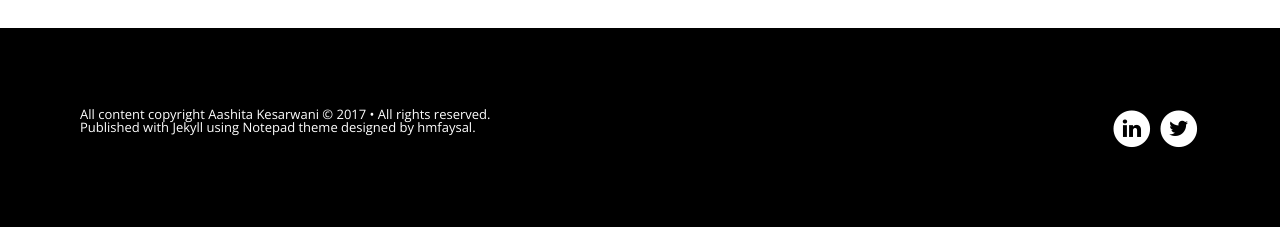
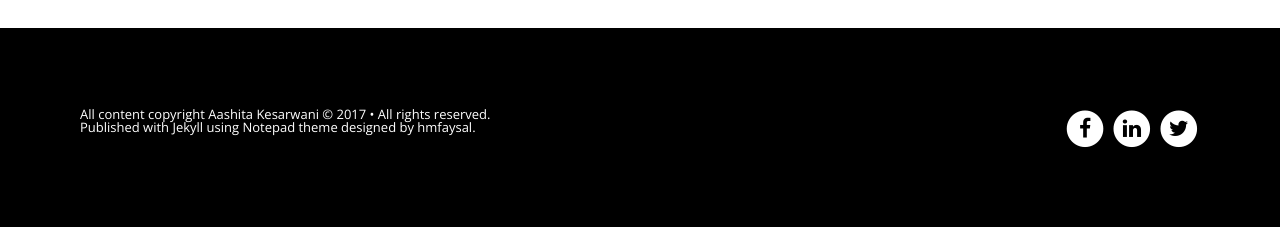
Before and after one commit to AashitaK/AashitaK.github.io, a Jekyll site: the page built from index.html, in a window 1280 px wide. Shown: the part 1460-1687 px from the top of the page. Built offline with Jekyll 4.4.1, drawn with Linux system fonts in a browser that asks for light colours; nearby versions of some CDN libraries; the list of posts is cut into pages by our own code.

Commit message:
Update fontawesome

```diff
--- a/_includes/footer.html
+++ b/_includes/footer.html
@@ -7,7 +7,10 @@
     <div class="social-icons">
         {% if site.owner.github %}
         <a href="http://github.com/{{ site.owner.github }}">
-            <i class="material-icons">github</i>
+            <span class="fa-stack fa-lg">
+                <i class="fa fa-circle fa-stack-2x fa-inverse"></i>
+                <i class="fa my-fa-facebook fa-stack-1x"></i>
+            </span>
         </a>
         {% endif %}
 
```
Also changed, not shown: assets/css/vendor/font-awesome.min.css, assets/css/vendor/google-icon.woff (deleted).
